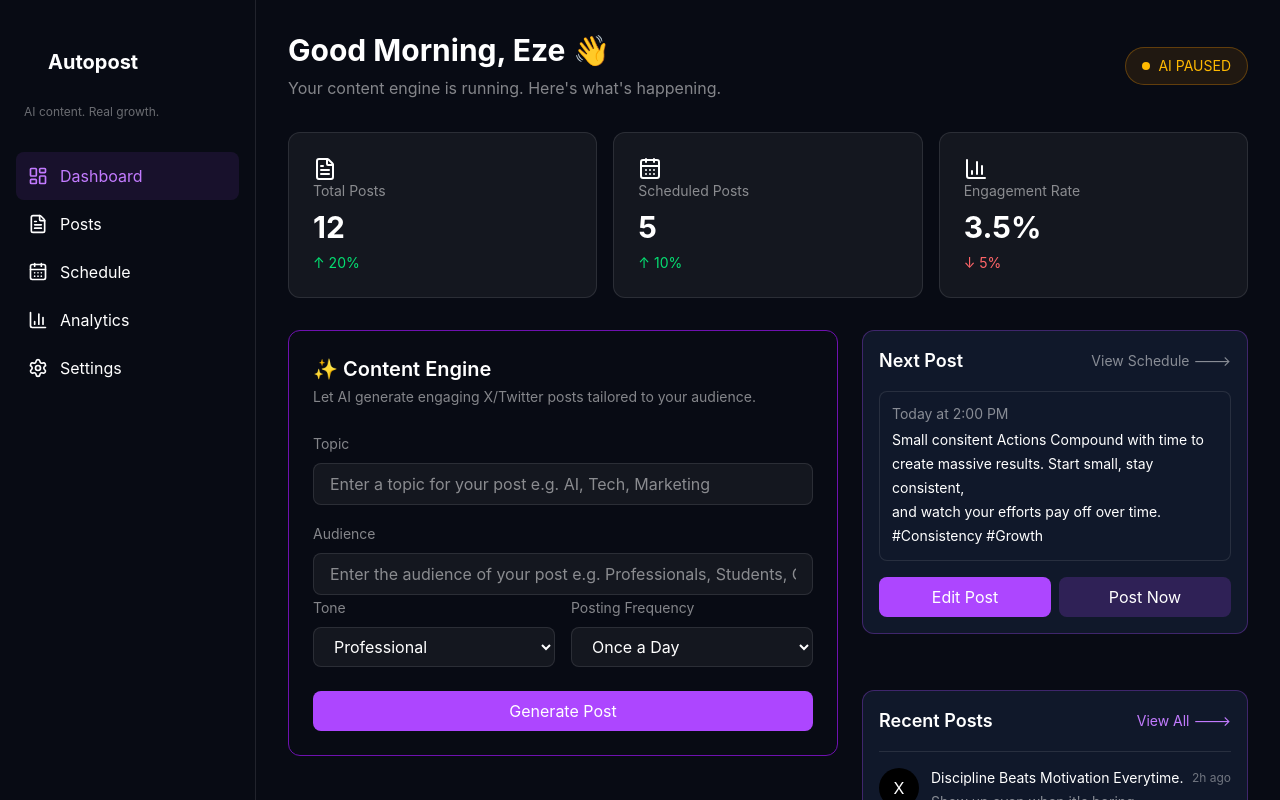
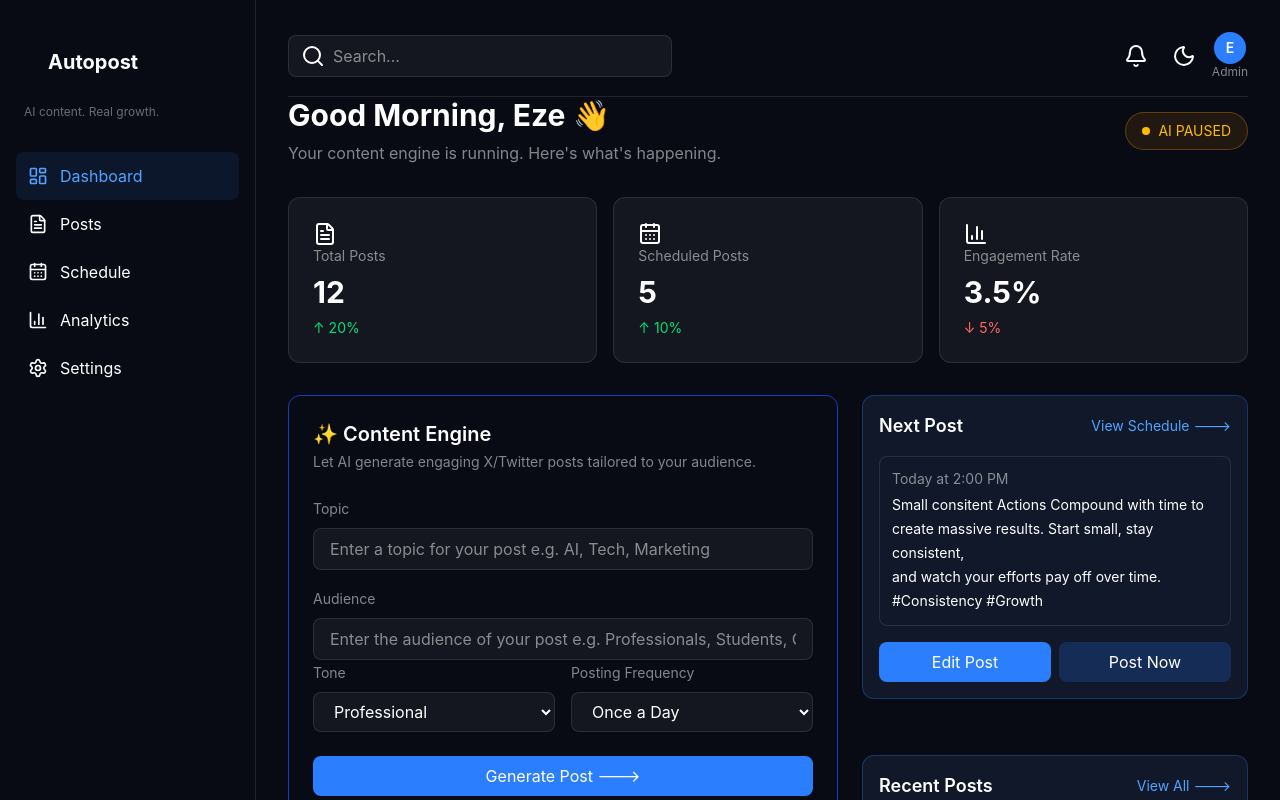
Before and after one commit to Ice-00/Autopost-, a React (Vite) app: page / in a window 1280 px wide. Shown: the top 800 px of the page. Built offline with nearby package versions, Linux system fonts and the light colour scheme.

Commit message:
Added a search bar,notifications,and profile to the dashboard
Also Added recent Posts to the Dashboard

```diff
--- a/src/App.jsx
+++ b/src/App.jsx
@@ -3,6 +3,7 @@ import StatCard from './components/Statcard'
 import ContentEngine from './components/ContentEngine'
 import NextPost from './components/NextPost'
 import RecentPosts from './components/RecentPosts'
+import Header from './components/Header'
 import { FileText, CalendarDays, BarChart3, Clock } from "lucide-react"
 import { useState } from 'react'
 
@@ -40,6 +41,7 @@ function App() {
       <Sidebar />
 
       <main className="flex-1 p-8">
+        <Header/>
 
         <div className="flex items-center justify-between">
           <div>
--- a/src/components/ContentEngine.jsx
+++ b/src/components/ContentEngine.jsx
@@ -1,6 +1,6 @@
 function ContentEngine(){
     return(
-        <div className="mt-8 rounded-xl border border-purple-800 purple-500/30 bg-bg-[#10182a] p-6">
+        <div className="mt-8 rounded-xl border border-blue-800 blue-500/30 bg-bg-[#10182a] p-6">
             <div className="mb-6">
                 <h2 className="text-xl font-semibold text-white">
                 ✨ Content Engine
@@ -71,8 +71,8 @@ function ContentEngine(){
 
             </form>
 
-            <button type="submit" className="mt-6 w-full rounded-lg bg-purple-500 px-4 py-2 text-white hover:bg-purple-600">
-                Generate Post
+            <button type="submit" className="mt-6 w-full rounded-lg bg-blue-500 px-4 py-2 text-white hover:bg-blue-600">
+                Generate Post 🡒
             </button>
 
         </div>
--- /dev/null
+++ b/src/components/Header.jsx
@@ -0,0 +1,34 @@
+import {Search, Moon, Bell} from "lucide-react"
+
+
+function Header(){
+    return(
+        <header className=" flex items-center justify-between w-full border-b border-white/10 py-4 pt-0">
+            <div className="flex w-96  items-center gap-2 rounded-lg border border-white/10 bg-white/5 px-3 py-2">
+                <Search />
+                <input type="text" placeholder="Search..."/>
+            </div>
+
+            <div className="flex items-center gap-2 ">
+                <button className="rounded-lg p-2 text-white hover:bg-white/10">
+                    <Bell />
+                </button>
+
+                <button className="rounded-lg p-2 text-white hover:bg-white/10">
+                    <Moon />
+                </button>
+
+                <div className="flex flex-col items-center" title="EZE">
+                    <div className="flex h-8 w-8 items-center justify-center rounded-full bg-blue-500 text-sm font-semibold text-white">
+                     E
+                    </div>
+
+                    <span className="text-xs text-white/50">Admin </span>
+                </div>
+            </div>
+        </header>
+    );
+}
+
+
+export default Header;
--- a/src/components/NextPost.jsx
+++ b/src/components/NextPost.jsx
@@ -1,11 +1,11 @@
 function NextPost(){
     return(
-        <div className="mt-8 rounded-xl border border-purple-500/30 bg-[#10182a] p-4">
+        <div className="mt-8 rounded-xl border border-blue-500/30 bg-[#10182a] p-4">
 
             <div className="flex items-center justify-between">
                 <h3 className="text-lg font-semibold">Next Post</h3>
 
-                <a className="text-sm text-white/50 text-purple-400 hover:text-purple-300" href="/scheduled">
+                <a className="text-sm text-blue/50 text-blue-400 hover:text-blue-300" href="/scheduled">
                     View Schedule 🡒
                 </a>
             </div>
@@ -21,11 +21,11 @@ function NextPost(){
             </div>
 
             <div className="mt-4 flex gap-2">
-                <button className="flex-1 rounded-lg bg-purple-500 px-4 py-2 text-white hover:bg-purple-600">
+                <button className="flex-1 rounded-lg bg-blue-500 px-4 py-2 text-white hover:bg-blue-600">
                     Edit Post
                 </button>
 
-                <button className="flex-1 rounded-lg bg-purple-500/20 px-4 py-2 text-white hover:bg-purple-600/20">
+                <button className="flex-1 rounded-lg bg-blue-500/20 px-4 py-2 text-white hover:bg-blue-600/20">
                     Post Now
                 </button>
             </div>
--- a/src/components/RecentPosts.jsx
+++ b/src/components/RecentPosts.jsx
@@ -1,13 +1,13 @@
 function RecentPosts() {
     return (
-        <div className="mt-8 rounded-xl border border-purple-500/30 bg-[#10182a] p-4">
+        <div className="mt-8 rounded-xl border border-blue-500/30 bg-[#10182a] p-4">
             <div className="flex items-center justify-between">
                 <h3 className="text-lg font-semibold">
                     Recent Posts
                 </h3>
 
                 <a
-                    className="text-sm text-purple-400 hover:text-purple-300"
+                    className="text-sm text-blue-400 hover:text-blue-300"
                     href="/posts"
                 >
                     View All 🡒
--- a/src/components/sidebar.jsx
+++ b/src/components/sidebar.jsx
@@ -23,7 +23,7 @@ function Sidebar() {
 
                 <nav className="px-4 mt-8 px-4">
                     <ul>
-                        <li className="flex items-center gap-3 rounded-lg bg-purple-500/10 p-3 text-purple-400">
+                        <li className="flex items-center gap-3 rounded-lg bg-blue-500/10 p-3 text-blue-400">
                             <LayoutDashboard size={20} />
                             <span>Dashboard</span>
                         </li>
--- a/src/components/statcard.jsx
+++ b/src/components/statcard.jsx
@@ -1,6 +1,3 @@
-
-
-
 function StatCard({title, value, change,icon: Icon}){
 
        const isPositive = change.startsWith('↑');
```
